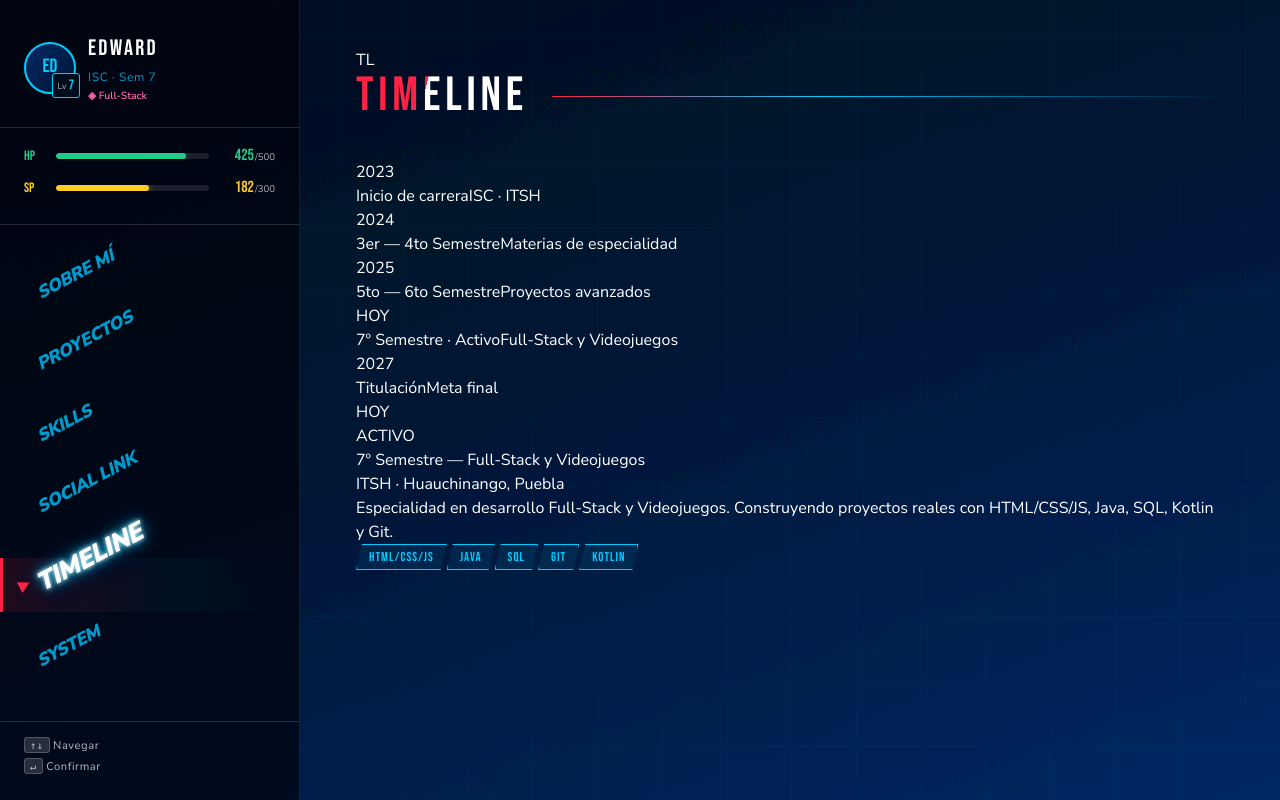
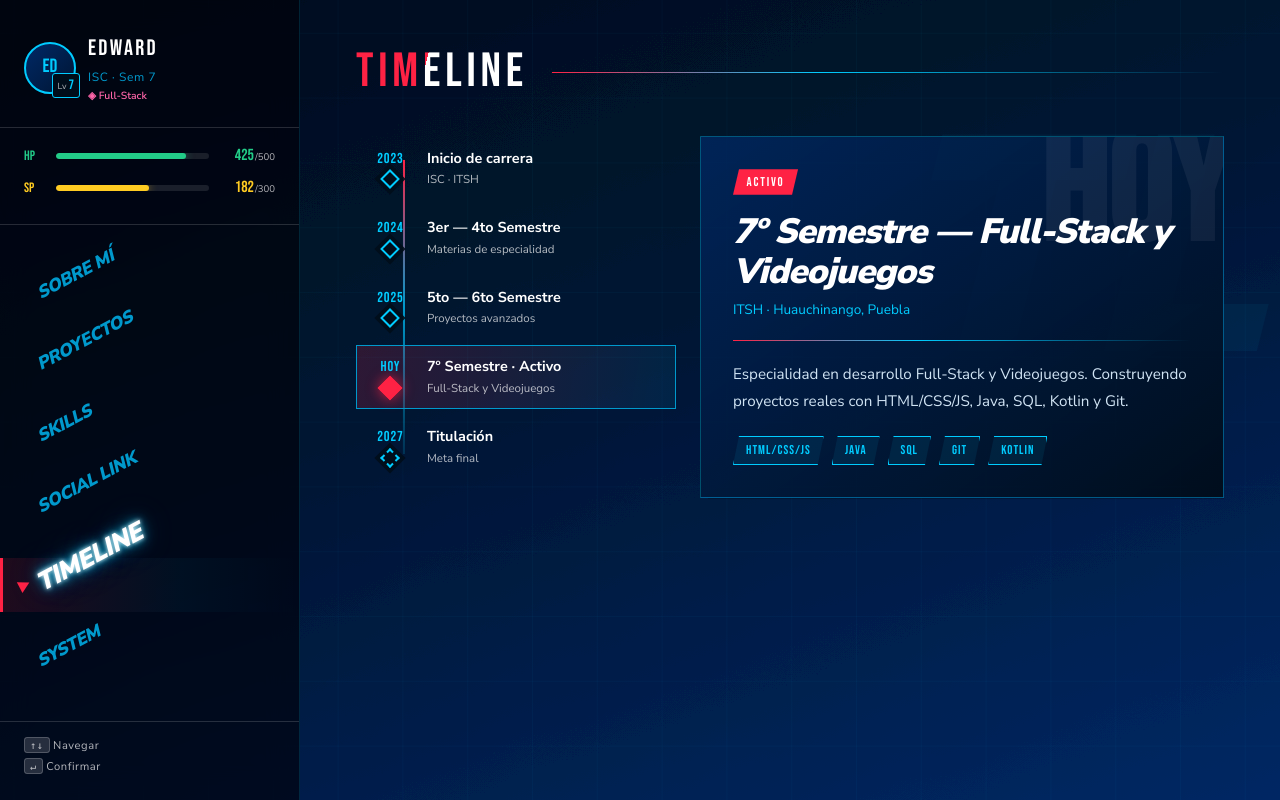
Before and after one commit to Edward2418/p3r-portfolio-next, a Next.js app: page / in a window 1280 px wide. Both pictures are taken after a click on the button "TIMELINE". Built offline with nearby package versions, Linux system fonts and the light colour scheme.

Commit message:
feat: disenar Timeline con eventos navegables y detalle animado

```diff
--- /dev/null
+++ b/components/sections/TimelineSection.module.css
@@ -0,0 +1,131 @@
+.section { isolation: isolate; }
+.watermark {
+  position: absolute;
+  top: 6rem;
+  right: 1rem;
+  z-index: -1;
+  font: italic 900 clamp(8rem, 24vw, 20rem) / 1 var(--font-menu);
+  font-variation-settings: 'wdth' 75;
+  color: rgb(0 204 255 / 5%);
+  user-select: none;
+  pointer-events: none;
+}
+.layout {
+  display: grid;
+  grid-template-columns: minmax(240px, 320px) minmax(0, 1fr);
+  gap: 1.5rem;
+  max-width: 1200px;
+  align-items: start;
+}
+
+/* ---- Lista de eventos ---- */
+.events { position: relative; display: flex; flex-direction: column; gap: 0.35rem; }
+.events::before {
+  content: '';
+  position: absolute;
+  left: 47px;
+  top: 24px;
+  bottom: 24px;
+  width: 2px;
+  background: linear-gradient(180deg, var(--red-accent), var(--cyan-dim), rgb(0 204 255 / 15%));
+}
+.event {
+  position: relative;
+  display: flex;
+  align-items: center;
+  gap: 0.85rem;
+  width: 100%;
+  min-height: 64px;
+  padding: 0.5rem 0.65rem;
+  border: 1px solid transparent;
+  background: transparent;
+  color: white;
+  text-align: left;
+  cursor: pointer;
+  transition: background 160ms ease, border-color 160ms ease;
+}
+.event:hover { background: rgb(0 204 255 / 8%); }
+.event:focus-visible { outline: 2px solid var(--cyan); outline-offset: 2px; }
+.eventActive {
+  border-color: var(--cyan-dim);
+  background: linear-gradient(100deg, rgb(255 34 68 / 18%), rgb(0 204 255 / 8%));
+}
+.marker { position: relative; display: flex; flex-direction: column; align-items: center; gap: 0.35rem; width: 46px; flex-shrink: 0; }
+.year { font: 0.9rem var(--font-title); letter-spacing: 0.06em; color: var(--cyan); }
+.dot {
+  width: 14px;
+  height: 14px;
+  border: 2px solid var(--cyan);
+  background: #000d1a;
+  transform: rotate(45deg);
+  box-shadow: 0 0 0 4px rgb(0 13 26 / 90%);
+}
+.eventCurrent .dot { background: var(--red-accent); border-color: var(--red-accent); box-shadow: 0 0 10px rgb(255 34 68 / 80%); }
+.eventFuture .dot { border-style: dashed; }
+.eventActive .dot { transform: rotate(45deg) scale(1.25); }
+.label { display: flex; flex-direction: column; gap: 2px; min-width: 0; }
+.eventTitle { font-size: 0.9rem; font-weight: 700; overflow-wrap: anywhere; }
+.eventSub { font-size: 0.72rem; color: var(--white-dim); overflow-wrap: anywhere; }
+
+/* ---- Detalle ---- */
+.detail {
+  position: relative;
+  min-width: 0;
+  overflow: hidden;
+  border: 1px solid rgb(0 204 255 / 35%);
+  background: linear-gradient(145deg, rgb(0 41 102 / 75%), rgb(0 13 26 / 95%));
+  box-shadow: 8px 8px 0 rgb(0 0 0 / 20%);
+  animation: tl-reveal 260ms cubic-bezier(0.2, 0.8, 0.2, 1) both;
+}
+.yearBig {
+  position: absolute;
+  right: -0.5rem;
+  top: -1.5rem;
+  font: 900 clamp(5rem, 14vw, 10rem) / 1 var(--font-title);
+  color: rgb(255 255 255 / 6%);
+  pointer-events: none;
+  user-select: none;
+}
+.detailContent { position: relative; padding: clamp(1.25rem, 3vw, 2rem); }
+.badge {
+  display: inline-block;
+  padding: 0.3rem 0.85rem;
+  color: #000d1a;
+  background: var(--cyan);
+  font: 0.8rem var(--font-title);
+  letter-spacing: 0.14em;
+  clip-path: polygon(6px 0%, 100% 0%, calc(100% - 6px) 100%, 0% 100%);
+}
+.badgeActive { background: var(--red-accent); color: white; }
+.badgeFuture { background: #ffcc22; }
+.detailTitle {
+  margin-top: 1rem;
+  color: white;
+  font: italic 900 clamp(1.4rem, 3.5vw, 2.2rem) / 1.15 var(--font-menu);
+  font-variation-settings: 'wdth' 75;
+  letter-spacing: -0.03em;
+  overflow-wrap: anywhere;
+}
+.detailInstitution { margin-top: 0.5rem; color: var(--cyan); font-size: 0.85rem; }
+.divider { height: 1px; margin: 1.25rem 0; background: linear-gradient(90deg, var(--red-accent), var(--cyan) 40%, transparent); }
+.detailDesc { color: #d0e4f4; font-size: 0.95rem; line-height: 1.8; }
+.tags { display: flex; flex-wrap: wrap; gap: 0.5rem; margin-top: 1.25rem; }
+
+@keyframes tl-reveal {
+  from { opacity: 0; transform: translateX(18px); clip-path: polygon(0 0, 25% 0, 0 100%, 0 100%); }
+  to { opacity: 1; transform: translateX(0); clip-path: polygon(0 0, 100% 0, 100% 100%, 0 100%); }
+}
+
+@media (max-width: 900px) {
+  .layout { grid-template-columns: minmax(0, 1fr); }
+}
+@media (max-width: 480px) {
+  .events::before { left: 39px; }
+  .marker { width: 38px; }
+  .year { font-size: 0.8rem; }
+  .eventTitle { font-size: 0.85rem; }
+}
+@media (prefers-reduced-motion: reduce) {
+  .detail { animation: none; }
+  .event { transition: none; }
+}
--- a/components/sections/TimelineSection.tsx
+++ b/components/sections/TimelineSection.tsx
@@ -1,54 +1,82 @@
 'use client'
 
-import { useState } from 'react'
+import { useState, type KeyboardEvent } from 'react'
 import { TIMELINE_EVENTS } from '@/app/data/portfolio'
+import styles from './TimelineSection.module.css'
 
 export default function TimelineSection() {
   const [active, setActive] = useState(
     TIMELINE_EVENTS.find(e => e.isCurrent) ?? TIMELINE_EVENTS[0]
   )
 
+  function handleKeyDown(event: KeyboardEvent<HTMLButtonElement>, index: number) {
+    if (event.altKey || event.ctrlKey || event.metaKey) return
+
+    let nextIndex = index
+    switch (event.key) {
+      case 'ArrowDown': nextIndex = (index + 1) % TIMELINE_EVENTS.length; break
+      case 'ArrowUp': nextIndex = (index - 1 + TIMELINE_EVENTS.length) % TIMELINE_EVENTS.length; break
+      case 'Home': nextIndex = 0; break
+      case 'End': nextIndex = TIMELINE_EVENTS.length - 1; break
+      default: return
+    }
+
+    event.preventDefault()
+    const rows = event.currentTarget.parentElement?.querySelectorAll('button')
+    rows?.[nextIndex]?.focus()
+    setActive(TIMELINE_EVENTS[nextIndex])
+  }
+
   return (
-    <section className="section-container">
-      <div className="timeline-lv-bg" aria-hidden="true">TL</div>
+    <section className={`section-container ${styles.section}`} aria-labelledby="timeline-title">
+      <div className={styles.watermark} aria-hidden="true">TL</div>
       <div className="section-header">
-        <h1 className="section-title">TIMELINE</h1>
+        <h1 className="section-title" id="timeline-title">TIMELINE</h1>
         <div className="section-line" />
       </div>
-      <div className="timeline-p3r-layout">
-        <div className="timeline-events-col">
-          {TIMELINE_EVENTS.map((ev) => (
-            <div
+
+      <div className={styles.layout}>
+        <div className={styles.events}>
+          {TIMELINE_EVENTS.map((ev, index) => (
+            <button
               key={ev.id}
-              className={`tl-event ${ev.isCurrent ? 'current' : ''} ${ev.isFuture ? 'future' : ''} ${active.id === ev.id ? 'active' : ''}`}
+              type="button"
+              className={[
+                styles.event,
+                ev.isCurrent ? styles.eventCurrent : '',
+                ev.isFuture ? styles.eventFuture : '',
+                active.id === ev.id ? styles.eventActive : '',
+              ].filter(Boolean).join(' ')}
+              aria-pressed={active.id === ev.id}
+              onKeyDown={event => handleKeyDown(event, index)}
               onClick={() => setActive(ev)}
             >
-              <div className="tl-event-marker">
-                <div className="tl-event-year">{ev.year}</div>
-                <div className="tl-event-dot" />
-              </div>
-              <div className="tl-event-label">
-                <span className="tl-event-title">{ev.title}</span>
-                <span className="tl-event-sub">{ev.sub}</span>
-              </div>
-            </div>
+              <span className={styles.marker}>
+                <span className={styles.year}>{ev.year}</span>
+                <span className={styles.dot} aria-hidden="true" />
+              </span>
+              <span className={styles.label}>
+                <span className={styles.eventTitle}>{ev.title}</span>
+                <span className={styles.eventSub}>{ev.sub}</span>
+              </span>
+            </button>
           ))}
         </div>
 
-        <div className="timeline-detail-col">
-          <div className="tl-detail">
-            <div className="tl-detail-year-big">{active.year}</div>
-            <div className="tl-detail-content">
-              <div className={`tl-detail-badge ${active.isCurrent ? 'active-badge' : ''} ${active.isFuture ? 'future-badge' : ''}`}>
-                {active.badge}
-              </div>
-              <h3 className="tl-detail-title">{active.fullTitle}</h3>
-              <p className="tl-detail-institution">{active.institution}</p>
-              <div className="tl-detail-divider" />
-              <p className="tl-detail-desc">{active.desc}</p>
-              <div className="tl-detail-tags">
-                {active.tags.map(tag => <span key={tag} className="tag small">{tag}</span>)}
-              </div>
+        <div className={styles.detail} key={active.id}>
+          <div className={styles.yearBig} aria-hidden="true">{active.year}</div>
+          <div className={styles.detailContent}>
+            <span className={[
+              styles.badge,
+              active.isCurrent ? styles.badgeActive : '',
+              active.isFuture ? styles.badgeFuture : '',
+            ].filter(Boolean).join(' ')}>{active.badge}</span>
+            <h2 className={styles.detailTitle}>{active.fullTitle}</h2>
+            <p className={styles.detailInstitution}>{active.institution}</p>
+            <div className={styles.divider} />
+            <p className={styles.detailDesc}>{active.desc}</p>
+            <div className={styles.tags} aria-label="Etiquetas">
+              {active.tags.map(tag => <span key={tag} className="tag">{tag}</span>)}
             </div>
           </div>
         </div>
```
Also changed, not shown: 1 other file (tests, documents, lock files or other folders).
